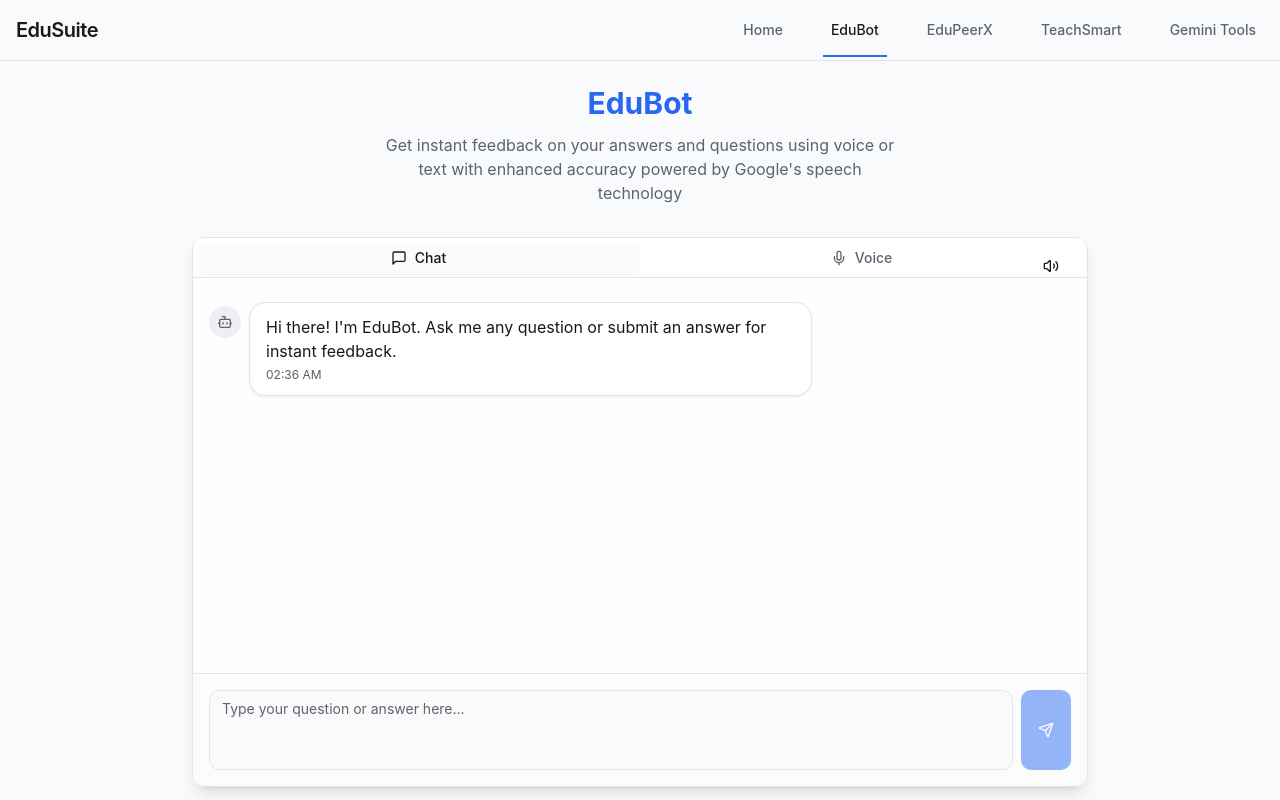
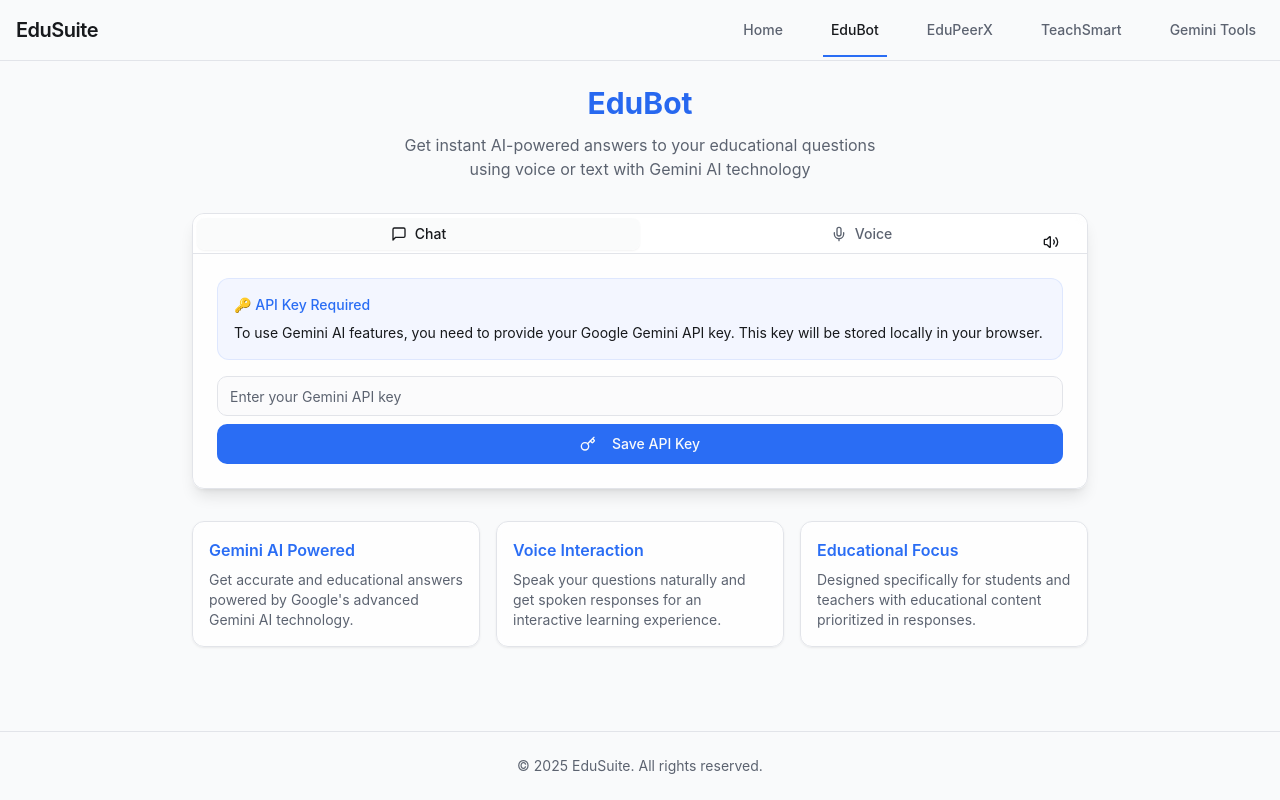
Before and after one commit to Ahanaf-Aziz/edu-app-platform, a React (Vite) app: page /edubot in a window 1280 px wide. Shown: the top 800 px of the page. Built offline with nearby package versions, Linux system fonts and the light colour scheme.

Commit message:
feat: Integrate Gemini AI into EduBot
Integrate Gemini AI to provide answers to user questions within the EduBot component.

```diff
--- a/src/components/ai/GeminiAI.tsx
+++ b/src/components/ai/GeminiAI.tsx
@@ -5,10 +5,11 @@ import { Button } from "@/components/ui/button";
 import { Textarea } from "@/components/ui/textarea";
 import { MessageBubble } from "@/components/ui/message-bubble";
 import { Input } from "@/components/ui/input";
-import { Bot, Send, Lightbulb, Brain, FileText, Volume2, VolumeX } from "lucide-react";
+import { Bot, Send, Lightbulb, Brain, FileText, Volume2, VolumeX, Key } from "lucide-react";
 import { toast } from "sonner";
 import { speakWithGoogleTTS } from "@/utils/googleTTS";
 import { motion } from "framer-motion";
+import { GoogleGenerativeAI } from "@google/generative-ai";
 
 interface GeminiAIProps {
   mode?: "chat" | "generate" | "analyze";
@@ -31,6 +32,15 @@ export function GeminiAI({
   const [isTTSEnabled, setIsTTSEnabled] = useState(true);
   const messagesEndRef = useRef<HTMLDivElement>(null);
 
+  // Check for API key on mount
+  useEffect(() => {
+    const savedApiKey = localStorage.getItem('geminiApiKey');
+    if (savedApiKey) {
+      setApiKey(savedApiKey);
+      setShowApiKeyInput(false);
+    }
+  }, []);
+
   // Scroll to bottom when messages change
   useEffect(() => {
     if (messagesEndRef.current) {
@@ -48,7 +58,72 @@ export function GeminiAI({
     }
   }, [messages, isTTSEnabled]);
 
-  const handleSendMessage = () => {
+  const askGemini = async (prompt: string) => {
+    if (!apiKey) {
+      toast.error("Please provide your Gemini API key first");
+      setShowApiKeyInput(true);
+      return "I need a valid Gemini API key to provide responses.";
+    }
+
+    try {
+      // Initialize Gemini AI with the API key
+      const genAI = new GoogleGenerativeAI(apiKey);
+
+      // Get the generative model (using gemini-1.5-flash for faster responses)
+      const model = genAI.getGenerativeModel({ model: "gemini-1.5-flash" });
+
+      // Prepare the chat prompt
+      const generationConfig = {
+        temperature: 0.7,
+        topK: 40,
+        topP: 0.95,
+        maxOutputTokens: 1024,
+      };
+
+      // Create specific system prompt based on mode
+      let systemPrompt = "";
+
+      if (mode === "chat") {
+        systemPrompt = "You are a Gemini Teaching Assistant, specialized in helping teachers with educational questions, " +
+          "subject matter expertise, and classroom management. Give thoughtful, accurate, and helpful responses.";
+      } else if (mode === "generate") {
+        systemPrompt = "You are a Gemini Content Generator, specialized in creating educational content like lesson plans, " +
+          "worksheets, quizzes, and activities. Structure your content clearly with headers and sections.";
+      } else if (mode === "analyze") {
+        systemPrompt = "You are a Gemini Student Work Analyzer, specialized in reviewing student submissions, " +
+          "identifying patterns, misconceptions, and providing constructive feedback for improvement.";
+      }
+
+      // Create a new chat session
+      const chat = model.startChat({
+        generationConfig,
+        history: [
+          {
+            role: "user",
+            parts: [{ text: "Please introduce yourself based on your role" }],
+          },
+          {
+            role: "model",
+            parts: [{ text: `Hello! I'm your Gemini AI assistant for ${mode === "chat" ? "teaching support" : mode === "generate" ? "content generation" : "student work analysis"}. How can I help you today?` }],
+          },
+          {
+            role: "user",
+            parts: [{ text: systemPrompt }],
+          }
+        ],
+      });
+
+      // Send the user prompt and get response
+      const result = await chat.sendMessage(prompt);
+      const response = result.response.text();
+      return response;
+    } catch (error) {
+      console.error("Error calling Gemini AI:", error);
+      return "I'm having trouble connecting to Gemini AI. Please check your API key or try again later.";
+    }
+  };
+
+  const handleSendMessage = async () => {
     if (!prompt.trim()) return;
 
     // Check if API key is set
@@ -66,18 +141,11 @@ export function GeminiAI({
 
     setMessages(prev => [...prev, userMessage]);
     setIsLoading(true);
+    setPrompt("");
 
-    // In a real implementation, we would call the Gemini API here
-    setTimeout(() => {
-      let response = "";
-
-      if (mode === "chat") {
-        response = "I'm your AI teaching assistant powered by Gemini. I can help answer questions about your lessons, explain difficult concepts, or suggest teaching strategies.";
-      } else if (mode === "generate") {
-        response = "I've generated a new lesson plan based on your input. This includes learning objectives, activities, and assessment strategies tailored to your specific needs.";
-      } else if (mode === "analyze") {
-        response = "After analyzing the student submissions, I've identified common misconceptions in understanding photosynthesis. Many students struggle with the concept of light-dependent reactions.";
-      }
+    try {
+      // Get response from Gemini AI
+      const response = await askGemini(prompt);
 
       const assistantMessage = {
         content: response,
@@ -86,9 +154,19 @@ export function GeminiAI({
       };
 
       setMessages(prev => [...prev, assistantMessage]);
+    } catch (error) {
+      console.error("Error in Gemini request:", error);
+
+      const errorMessage = {
+        content: "I'm having trouble processing your request. Please check your API key or try again later.",
+        sender: "assistant" as const,
+        timestamp: new Date().toLocaleTimeString([], { hour: '2-digit', minute: '2-digit' })
+      };
+
+      setMessages(prev => [...prev, errorMessage]);
+    } finally {
       setIsLoading(false);
-      setPrompt("");
-    }, 1500);
+    }
   };
 
   const handleKeyDown = (e: React.KeyboardEvent) => {
@@ -104,6 +182,8 @@ export function GeminiAI({
       return;
     }
 
+    // Save API key to local storage
+    localStorage.setItem('geminiApiKey', apiKey);
     setShowApiKeyInput(false);
     toast.success("API key saved successfully");
   };
@@ -165,6 +245,7 @@ export function GeminiAI({
                 onClick={handleSaveApiKey}
                 className="w-full bg-primary hover:bg-primary/90"
               >
+                <Key className="mr-2 h-4 w-4" />
                 Save API Key
               </Button>
             </div>
--- a/src/pages/EduBot.tsx
+++ b/src/pages/EduBot.tsx
@@ -6,12 +6,14 @@ import { VoiceButton } from "@/components/ui/voice-button";
 import { MessageBubble } from "@/components/ui/message-bubble";
 import { Card } from "@/components/ui/card";
 import { Tabs, TabsContent, TabsList, TabsTrigger } from "@/components/ui/tabs";
-import { Send, Mic, MessageSquare, VolumeX, Volume2, AlignLeft } from "lucide-react";
+import { Input } from "@/components/ui/input";
+import { Send, Mic, MessageSquare, VolumeX, Volume2, AlignLeft, Key } from "lucide-react";
 import PageTransition from "@/components/layout/PageTransition";
 import { toast } from "sonner";
 import { motion } from "framer-motion";
 import { useSpeechRecognition } from "@/hooks/useSpeechRecognition";
 import { speakWithGoogleTTS } from "@/utils/googleTTS";
+import { GoogleGenerativeAI } from "@google/generative-ai";
 
 interface Message {
   id: string;
@@ -24,7 +26,7 @@ const EduBot = () => {
   const [messages, setMessages] = useState<Message[]>([
     {
       id: "welcome",
-      content: "Hi there! I'm EduBot. Ask me any question or submit an answer for instant feedback.",
+      content: "Hi there! I'm EduBot powered by Google's Gemini AI. Ask me any question for instant answers and educational support.",
       sender: "assistant",
       timestamp: new Date().toLocaleTimeString([], { hour: '2-digit', minute: '2-digit' }),
     },
@@ -33,6 +35,8 @@ const EduBot = () => {
   const [isProcessing, setIsProcessing] = useState(false);
   const [isLoading, setIsLoading] = useState(false);
   const [isTTSEnabled, setIsTTSEnabled] = useState(true);
+  const [apiKey, setApiKey] = useState("");
+  const [showApiKeyInput, setShowApiKeyInput] = useState(true);
   const messagesEndRef = useRef<HTMLDivElement>(null);
   const [currentTab, setCurrentTab] = useState("chat");
 
@@ -57,6 +61,13 @@ const EduBot = () => {
     if (!hasRecognitionSupport) {
       toast.error('Your browser does not support speech recognition. Please try using Chrome or Edge.');
     }
+
+    // Check for API key in localStorage
+    const savedApiKey = localStorage.getItem('geminiApiKey');
+    if (savedApiKey) {
+      setApiKey(savedApiKey);
+      setShowApiKeyInput(false);
+    }
   }, [hasRecognitionSupport]);
 
   // Scroll to bottom when messages change
@@ -76,10 +87,74 @@ const EduBot = () => {
     }
   }, [messages, isTTSEnabled]);
 
+  const askGemini = async (prompt: string) => {
+    if (!apiKey) {
+      toast.error("Please provide your Gemini API key first");
+      setShowApiKeyInput(true);
+      return "I need a valid Gemini API key to provide responses.";
+    }
+
+    try {
+      // Initialize Gemini AI with the API key
+      const genAI = new GoogleGenerativeAI(apiKey);
+
+      // Get the generative model
+      const model = genAI.getGenerativeModel({ model: "gemini-1.5-flash" });
+
+      // Prepare the chat prompt
+      const generationConfig = {
+        temperature: 0.7,
+        topK: 40,
+        topP: 0.95,
+        maxOutputTokens: 1024,
+      };
+
+      // Create education-focused system prompt
+      const educationPrompt = "You are EduBot, an educational assistant powered by Google's Gemini AI. " +
+        "You specialize in providing educational answers, explanations, and support for students and teachers. " +
+        "Keep answers clear, accurate, and age-appropriate. " +
+        "When possible, structure your responses with clear headings and bullet points for better understanding. " +
+        "If you don't know something, say so rather than making up information.";
+
+      // Create a new chat session
+      const chat = model.startChat({
+        generationConfig,
+        history: [
+          {
+            role: "user",
+            parts: [{ text: "Please introduce yourself as EduBot" }],
+          },
+          {
+            role: "model",
+            parts: [{ text: "Hello! I'm EduBot, your educational assistant powered by Google's Gemini AI. I'm here to help students and teachers with educational questions, explanations, and support. How can I assist you with your learning today?" }],
+          },
+          {
+            role: "user",
+            parts: [{ text: educationPrompt }],
+          }
+        ],
+      });
+
+      // Send the user prompt and get response
+      const result = await chat.sendMessage(prompt);
+      const response = result.response.text();
+      return response;
+    } catch (error) {
+      console.error("Error calling Gemini AI:", error);
+      return "I'm having trouble connecting to Gemini AI. Please check your API key or try again later.";
+    }
+  };
+
   const handleSubmit = async (e?: React.FormEvent) => {
     e?.preventDefault();
 
     if (!inputText.trim() && !isListening) return;
+
+    // Check if API key is set
+    if (!apiKey && showApiKeyInput) {
+      toast.error("Please enter your Gemini API key first");
+      return;
+    }
 
     // Add user message
     const userMessage: Message = {
@@ -93,34 +168,34 @@ const EduBot = () => {
     setInputText("");
     setIsLoading(true);
 
-    // Simulate AI processing time
-    setTimeout(() => {
-      let responseContent = "";
-
-      // Simple response logic based on input
-      if (inputText.toLowerCase().includes("hello") || inputText.toLowerCase().includes("hi")) {
-        responseContent = "Hello! How can I help with your studies today?";
-      } else if (inputText.toLowerCase().includes("math") || inputText.toLowerCase().includes("equation")) {
-        responseContent = "For math problems, try to break them down step by step. What specific equation or concept are you working with?";
-      } else if (inputText.toLowerCase().includes("feedback")) {
-        responseContent = "I'd be happy to give you feedback! Please share your answer or question, and I'll analyze it for you.";
-      } else if (inputText.toLowerCase().includes("history")) {
-        responseContent = "When studying history, focus on understanding the context and causality of events rather than just memorizing dates. What period are you studying?";
-      } else {
-        responseContent = "Thank you for your input. When answering this type of question, consider addressing the key concepts and providing specific examples to support your points. Also, try to structure your response with a clear introduction and conclusion.";
-      }
+    try {
+      // Get response from Gemini AI
+      const geminiResponse = await askGemini(userMessage.content);
 
       // Add AI response
       const botMessage: Message = {
         id: (Date.now() + 1).toString(),
-        content: responseContent,
+        content: geminiResponse,
         sender: "assistant",
         timestamp: new Date().toLocaleTimeString([], { hour: '2-digit', minute: '2-digit' }),
       };
 
       setMessages((prev) => [...prev, botMessage]);
+    } catch (error) {
+      console.error("Error in chat submission:", error);
+
+      // Add error message
+      const errorMessage: Message = {
+        id: (Date.now() + 1).toString(),
+        content: "I'm having trouble processing your request. Please try again later.",
+        sender: "assistant",
+        timestamp: new Date().toLocaleTimeString([], { hour: '2-digit', minute: '2-digit' }),
+      };
+
+      setMessages((prev) => [...prev, errorMessage]);
+    } finally {
       setIsLoading(false);
-    }, 1500);
+    }
   };
 
   const handleVoiceStart = () => {
@@ -150,6 +225,25 @@ const EduBot = () => {
     }
   };
 
+  const handleSaveApiKey = () => {
+    if (!apiKey.trim()) {
+      toast.error("Please enter a valid API key");
+      return;
+    }
+
+    // Save API key to local storage
+    localStorage.setItem('geminiApiKey', apiKey);
+    setShowApiKeyInput(false);
+    toast.success("API key saved successfully");
+  };
+
+  const handleKeyDown = (e: React.KeyboardEvent) => {
+    if (e.key === "Enter" && !e.shiftKey) {
+      e.preventDefault();
+      handleSubmit();
+    }
+  };
+
   return (
     <PageTransition>
       <div className="max-w-4xl mx-auto">
@@ -161,7 +255,7 @@ const EduBot = () => {
         >
           <h1 className="text-3xl font-bold mb-3 bg-gradient-to-r from-primary to-blue-600 bg-clip-text text-transparent">EduBot</h1>
           <p className="text-muted-foreground max-w-lg mx-auto">
-            Get instant feedback on your answers and questions using voice or text with enhanced accuracy powered by Google's speech technology
+            Get instant AI-powered answers to your educational questions using voice or text with Gemini AI technology
           </p>
         </motion.div>
 
@@ -189,6 +283,31 @@ const EduBot = () => {
               </Button>
             </div>
 
+            {showApiKeyInput ? (
+              <div className="p-6 space-y-4">
+                <div className="text-sm bg-primary/5 p-4 rounded-lg border border-primary/10">
+                  <p className="font-medium text-primary mb-2">🔑 API Key Required</p>
+                  <p>To use Gemini AI features, you need to provide your Google Gemini API key. This key will be stored locally in your browser.</p>
+                </div>
+                <div className="space-y-2">
+                  <Input
+                    type="password"
+                    placeholder="Enter your Gemini API key"
+                    value={apiKey}
+                    onChange={(e) => setApiKey(e.target.value)}
+                    className="bg-background/70"
+                  />
+                  <Button
+                    onClick={handleSaveApiKey}
+                    className="w-full bg-primary hover:bg-primary/90"
+                  >
+                    <Key className="mr-2 h-4 w-4" />
+                    Save API Key
+                  </Button>
+                </div>
+              </div>
+            ) : (
+              <>
                 <TabsContent value="chat" className="p-0">
                   <div className="h-[500px] flex flex-col">
                     <div className="flex-1 overflow-y-auto p-4 space-y-4">
@@ -218,7 +337,8 @@ const EduBot = () => {
                         <Textarea
                           value={inputText}
                           onChange={(e) => setInputText(e.target.value)}
-                      placeholder="Type your question or answer here..."
+                          onKeyDown={handleKeyDown}
+                          placeholder="Ask your educational questions..."
                           className="resize-none min-h-[80px] bg-background/70 backdrop-blur-sm"
                           maxLength={500}
                         />
@@ -276,12 +396,14 @@ const EduBot = () => {
                       />
                       <p className="text-sm text-muted-foreground mt-2">
                         {hasRecognitionSupport
-                      ? "Speak clearly for better recognition"
+                          ? "Ask your question by voice for instant Gemini AI answers"
                           : "Speech recognition not supported in your browser"}
                       </p>
                     </div>
                   </div>
                 </TabsContent>
+              </>
+            )}
           </Tabs>
         </Card>
 
@@ -292,18 +414,18 @@ const EduBot = () => {
           className="mt-8 grid grid-cols-1 md:grid-cols-3 gap-4"
         >
           <Card className="bg-card/80 backdrop-blur-sm p-4 shadow-subtle hover:shadow-md transition-shadow">
-            <h3 className="font-semibold text-primary mb-2">Enhanced Recognition</h3>
-            <p className="text-sm text-muted-foreground">Powered by Google's speech technology for more accurate voice recognition and responses.</p>
+            <h3 className="font-semibold text-primary mb-2">Gemini AI Powered</h3>
+            <p className="text-sm text-muted-foreground">Get accurate and educational answers powered by Google's advanced Gemini AI technology.</p>
           </Card>
 
           <Card className="bg-card/80 backdrop-blur-sm p-4 shadow-subtle hover:shadow-md transition-shadow">
-            <h3 className="font-semibold text-primary mb-2">Real-time Feedback</h3>
-            <p className="text-sm text-muted-foreground">Get instant analysis and suggestions on your answers to improve learning outcomes.</p>
+            <h3 className="font-semibold text-primary mb-2">Voice Interaction</h3>
+            <p className="text-sm text-muted-foreground">Speak your questions naturally and get spoken responses for an interactive learning experience.</p>
           </Card>
 
           <Card className="bg-card/80 backdrop-blur-sm p-4 shadow-subtle hover:shadow-md transition-shadow">
-            <h3 className="font-semibold text-primary mb-2">Accessibility Features</h3>
-            <p className="text-sm text-muted-foreground">Text-to-speech makes content accessible for all students, supporting diverse learning needs.</p>
+            <h3 className="font-semibold text-primary mb-2">Educational Focus</h3>
+            <p className="text-sm text-muted-foreground">Designed specifically for students and teachers with educational content prioritized in responses.</p>
           </Card>
         </motion.div>
       </div>
```
Also changed, not shown: src/pages/GeminiTools.tsx (+12 -2 lines). Lines whose indentation alone changed are shown as unchanged.
